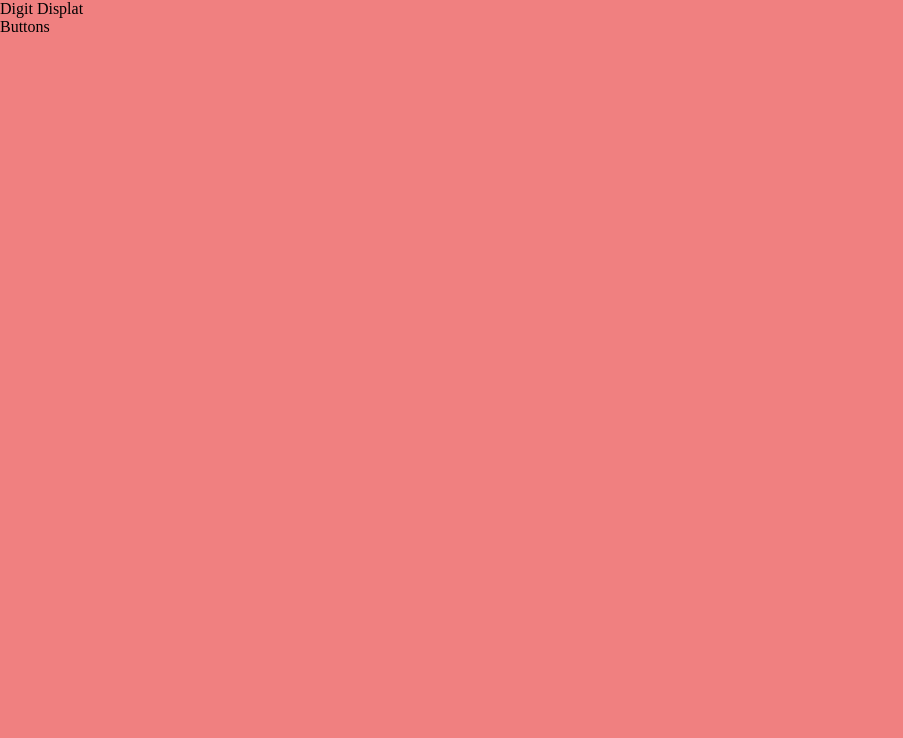
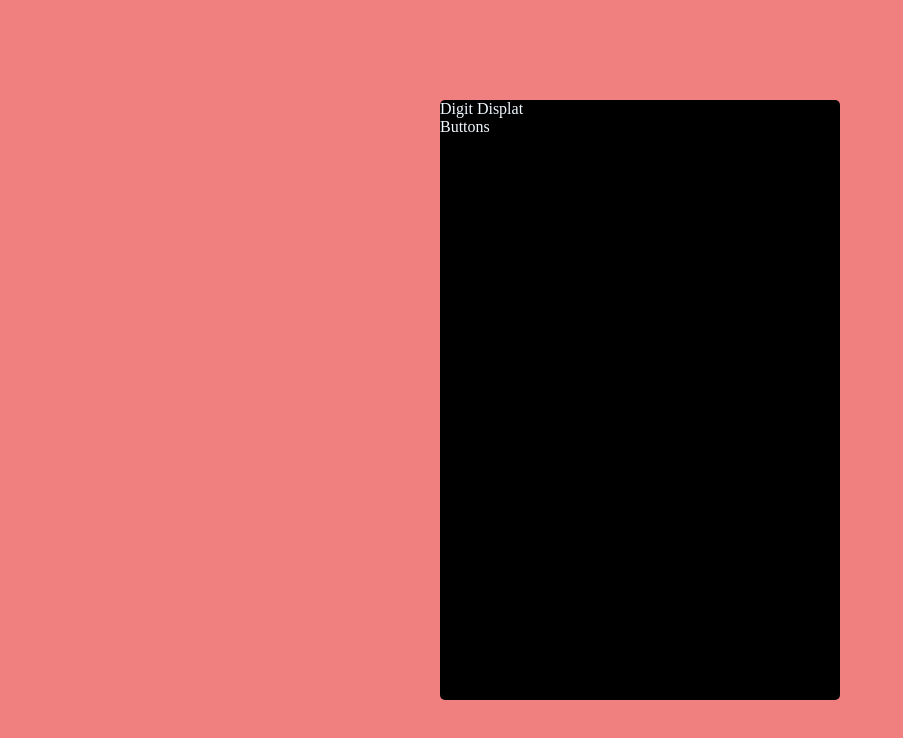
Before and after one commit to MidwestIndividual/odin-calculator, a plain HTML site: page index.html in a window 1280 px wide. Shown: the whole page, without its empty margins (0-903 px from the left). Drawn offline with Linux system fonts and the light colour scheme.

Commit message:
Format calculator-body

```diff
--- a/styles.css
+++ b/styles.css
@@ -2,8 +2,24 @@
     margin: 0;
     padding: 0;
     box-sizing: border-box;
+    color: aliceblue;
+}
+
+html {
+    height: 100%;
 }
 
 body {
+    height: 100%;
     background-color: lightcoral;
+    display: flex;
+    justify-content: center;
+    align-items: center;
 }
+
+.calculator-body {
+    background-color: black;
+    height: 600px;
+    width: 400px;
+    border-radius: 5px;
+}
```
